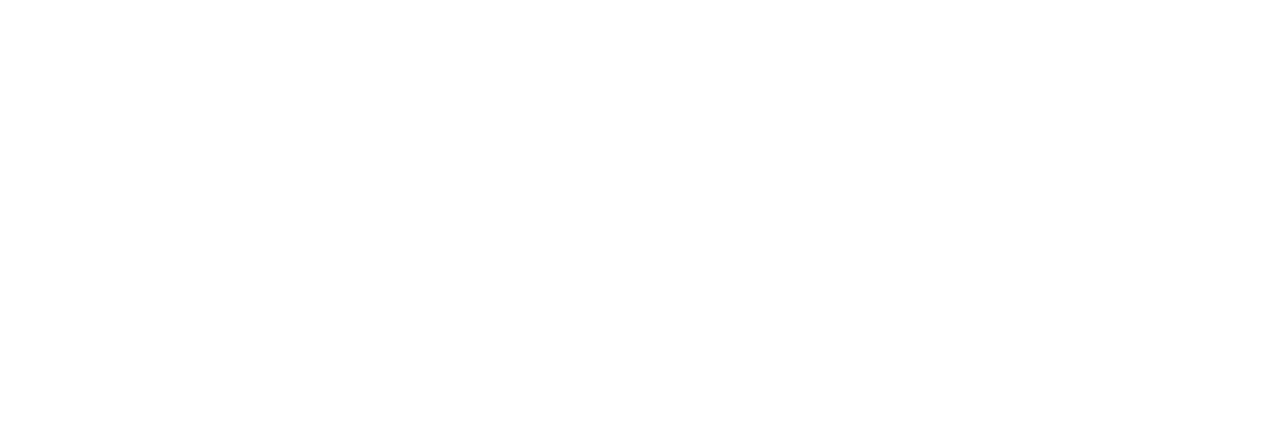
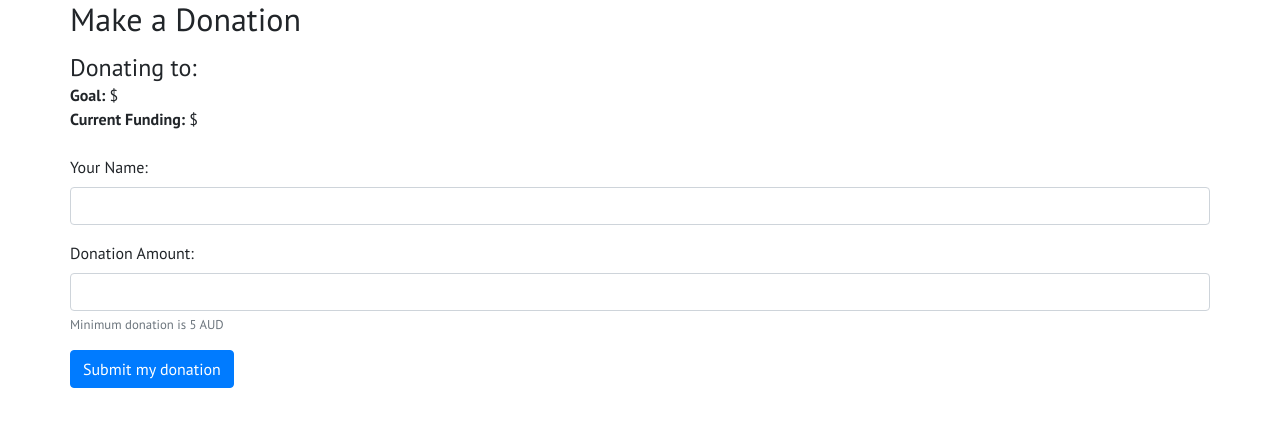
Before and after one commit to Hasindu19/PROG2002-A3, a website: page public/donation.html in a window 1280 px wide. Drawn offline with Linux system fonts and the light colour scheme.

Commit message:
add a form to allow users to input the donation

```diff
--- a/public/donation.html
+++ b/public/donation.html
@@ -10,7 +10,37 @@
     </head>
     <body>
 
+        <main>
+            <section class="donation-form">
+              <div class="container">
+                <h2>Make a Donation</h2>
 
+                <!-- Display selected fundraiser details -->
+                <div id="fundraiserDetails" class="mt-3 mb-4">
+                  <h4>Donating to: <span id="fundraiserName"></span></h4>
+                  <p id="fundraiserCaption"></p>
+                  <p><strong>Goal:</strong> $<span id="fundraiserGoal"></span></p>
+                  <p><strong>Current Funding:</strong> $<span id="fundraiserCurrentFunding"></span></p>
+                </div>
+
+                <!-- Donation Form -->
+                <form id="donationForm">
+                  <div class="form-group">
+                    <label for="giver">Your Name:</label>
+                    <input type="text" id="giver" class="form-control" required>
+                  </div>
+                  <div class="form-group">
+                    <label for="amount">Donation Amount:</label>
+                    <input type="number" id="amount" class="form-control" min="5" required>
+                    <small class="form-text text-muted">Minimum donation is 5 AUD</small>
+                  </div>
+                  <button type="submit" class="btn btn-primary">Submit my donation</button>
+                </form>
+              </div>
+            </section>
+          </main>
+
+          <br>
 
         <script src="assets/js/jquery-3.2.1.min.js"></script>
         <script src="assets/js/bootstrap.min.js"></script>
```
